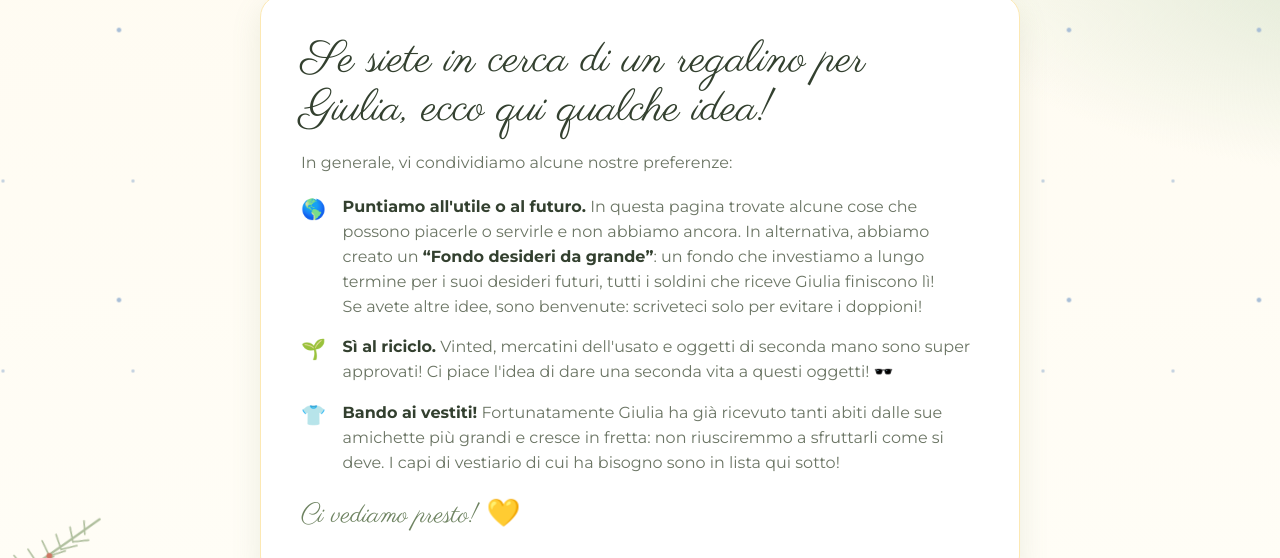
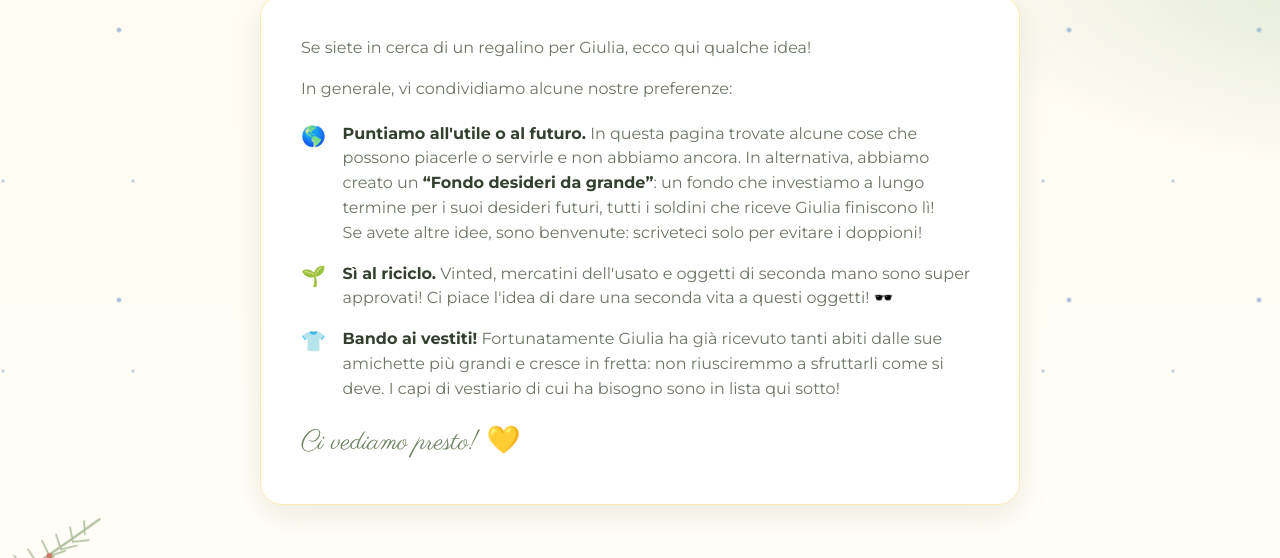
Before and after one commit to giuli2025/wishlist, a plain HTML site: page index.html in a window 1280 px wide. Shown: the part 205-763 px from the top of the page. Drawn offline with Linux system fonts and the light colour scheme; no server answers.

Commit message:
style: show the intro line as plain text
"Se siete in cerca di un regalino..." è testo, non un titolo: via la classe
.wishes-note-lead (e la sua regola CSS, rimasta senza uso). Resta solo
l'ancora per aria-labelledby.

OpenCode-Session: ses_e2456f180ffeZuO3Engy26SZBA

🤖 Generated with [OpenCode](https://opencode.ai) (BSP Agent)

```diff
--- a/css/style.css
+++ b/css/style.css
@@ -157,13 +157,6 @@ body {
   color: var(--ink-soft);
 }
 .wishes-note p { margin: 0 0 1rem; }
-.wishes-note-lead {
-  color: var(--ink);
-  font-family: var(--font-title);
-  font-size: clamp(2rem, 5vw, 2.8rem);
-  font-weight: 500;
-  line-height: 1.1;
-}
 .wishes-note-list { list-style: none; padding: 0; margin: 1.25rem 0; display: grid; gap: 1rem; }
 .wishes-note-list li { display: grid; grid-template-columns: 2rem 1fr; gap: 0.6rem; align-items: start; }
 .wishes-note-list li > span { font-size: 1.25rem; line-height: 1.4; }
--- a/index.html
+++ b/index.html
@@ -45,8 +45,7 @@
 
 <main class="page">
     <section class="wishes-note" aria-labelledby="wishes-note-title">
-        <p class="wishes-note-lead" id="wishes-note-title">Se siete in cerca di un regalino per Giulia, ecco qui qualche
-            idea!</p>
+        <p id="wishes-note-title">Se siete in cerca di un regalino per Giulia, ecco qui qualche idea!</p>
         <p>In generale, vi condividiamo alcune nostre preferenze:</p>
         <ul class="wishes-note-list">
             <li><span aria-hidden="true">🌎</span>
```
